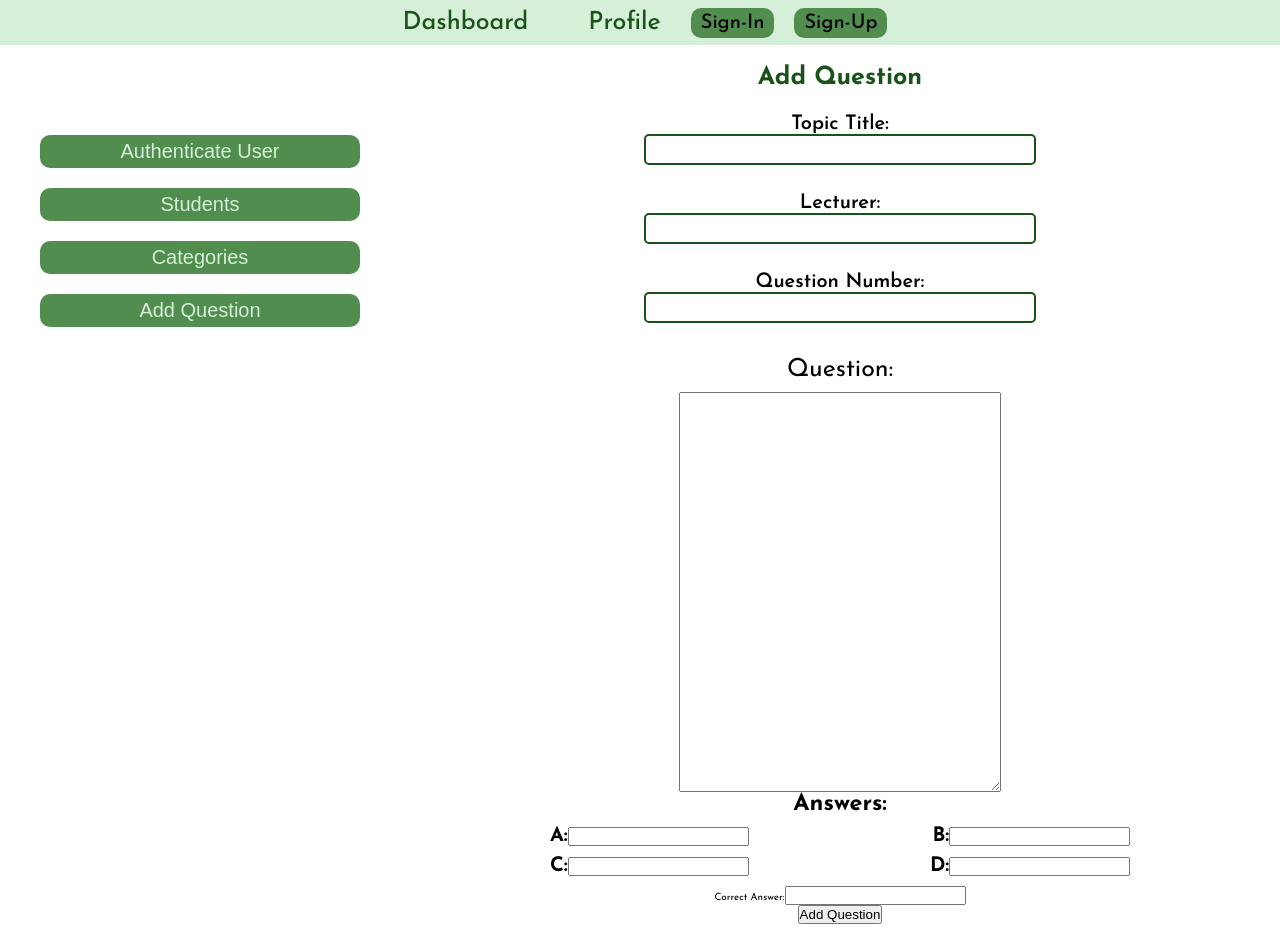
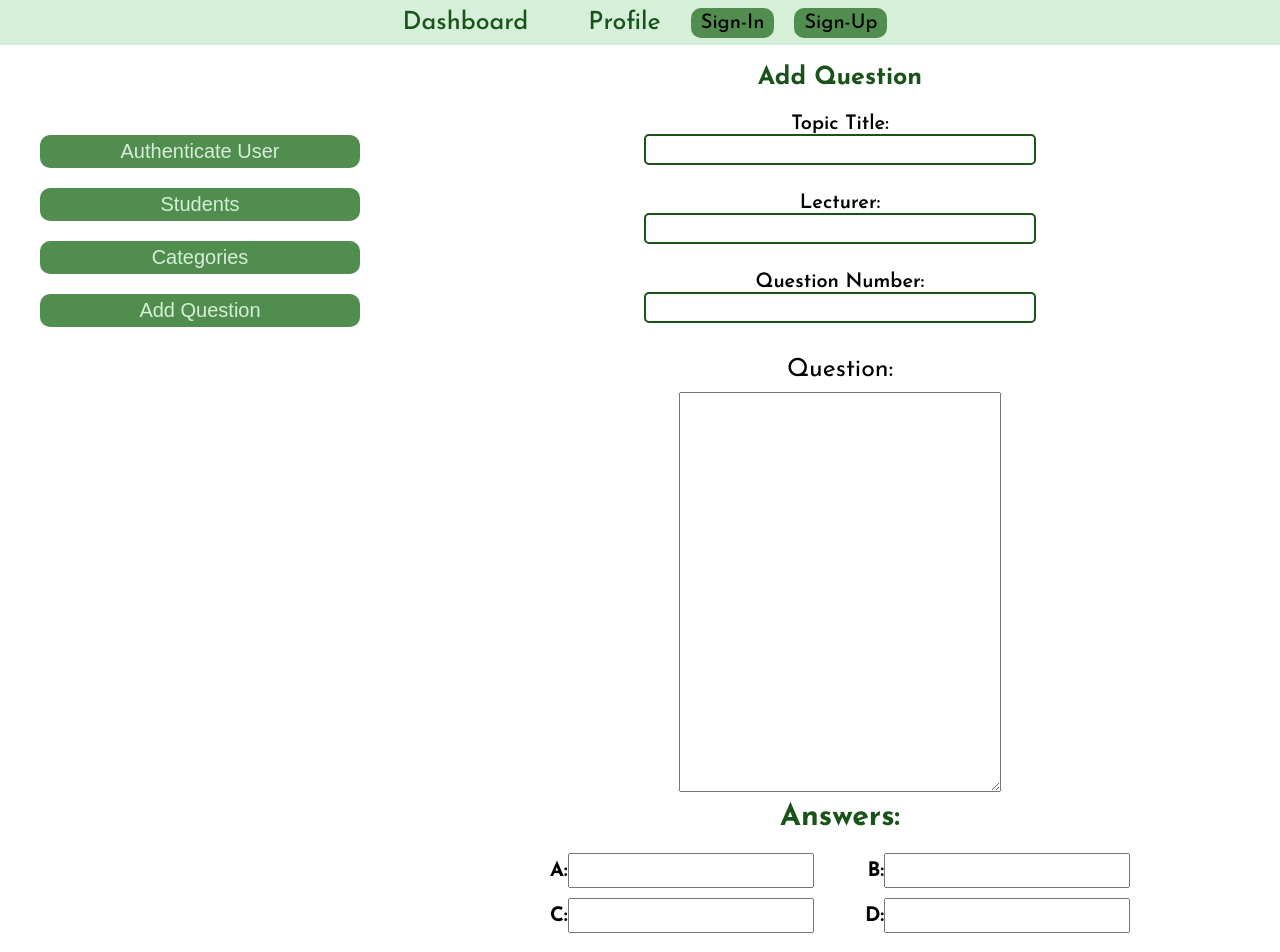
Before and after one commit to WeBstwr/Quiz-Application, a React (Vite) app in the folder client/: page /admin/addQuestion in a window 1280 px wide. Shown: the top 952 px of the page. Built offline with nearby package versions, Linux system fonts and the light colour scheme; no server answers.

Commit message:
update add question styling
I have updated the stylings for some parts in the add question page.

```diff
--- a/client/src/pages/admin/AddQuestion/AddQuestion.jsx
+++ b/client/src/pages/admin/AddQuestion/AddQuestion.jsx
@@ -159,7 +159,9 @@ function AddQuestion() {
           />
         </div>
 
-        <button type="submit">Add Question</button>
+        <button className="submit-btn" type="submit-btn">
+          Add Question
+        </button>
       </form>
     </section>
   );
--- a/client/src/pages/admin/AddQuestion/addQuestion.css
+++ b/client/src/pages/admin/AddQuestion/addQuestion.css
@@ -66,13 +66,10 @@
   text-align: center;
 }
 
-.answers-input {
-  border: 2px solid var(--first-color);
-  border-radius: 5px;
-  margin-bottom: 2rem;
-  padding: 3px;
-  width: 20rem;
-  font-size: 2rem;
+.choices-section h3 {
+  font-size: 3rem;
+  padding: 1rem;
+  color: var(--first-color);
 }
 
 .answers-container {
@@ -91,6 +88,24 @@
   font-weight: 700;
 }
 
+.answers-container input {
+  padding: 5px;
+  font-size: 1.8rem;
+}
+
+.correct-answer-section {
+  font-size: 1.8rem;
+  font-weight: 500;
+  padding: 5px;
+  margin: 2rem auto;
+}
+
+.correct-answer-section input {
+  border-radius: 5px;
+  font-size: 1.8rem;
+  padding: 5px;
+}
+
 .submit-btn {
   background-color: var(--first-color);
   font-size: 2rem;
```
